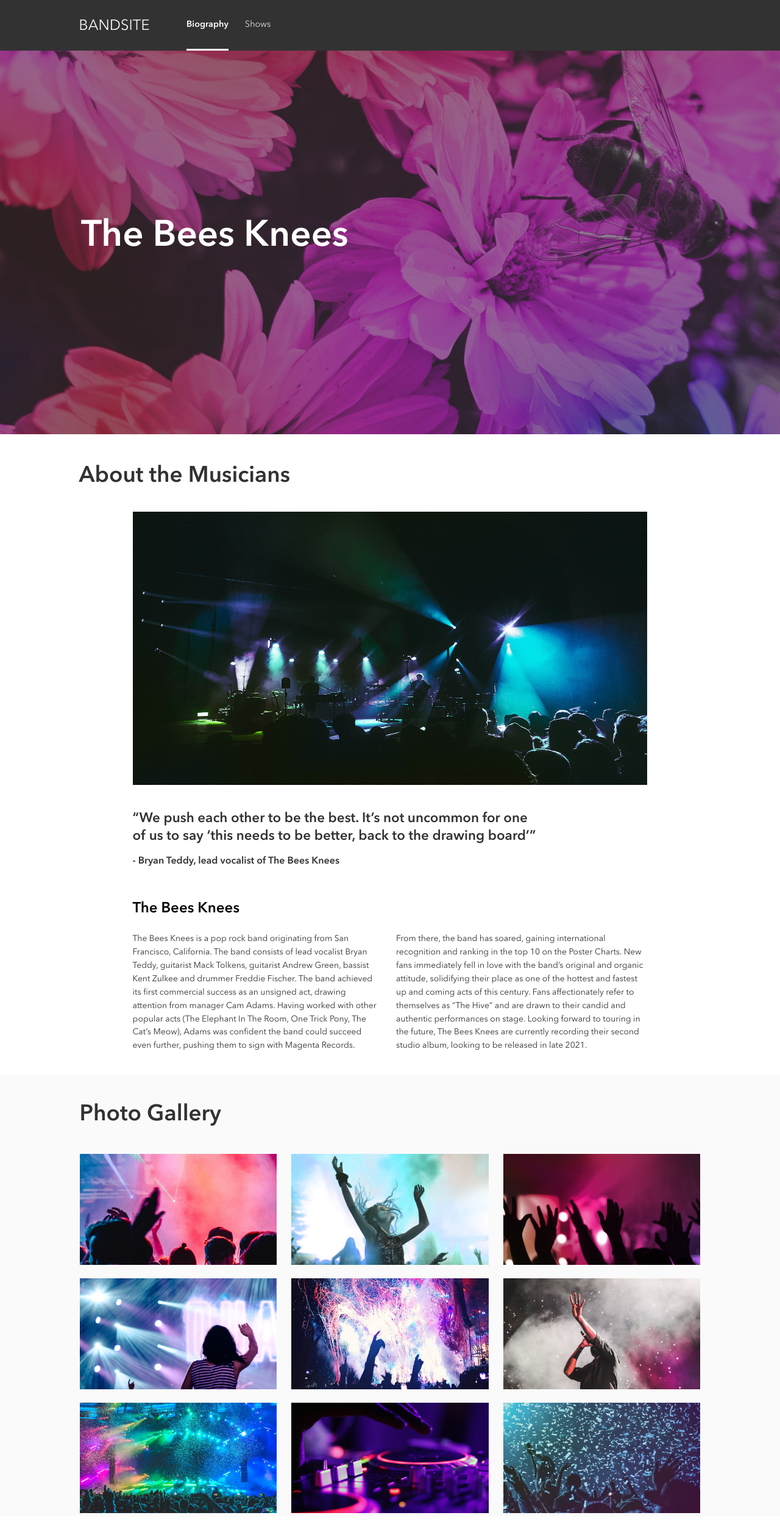
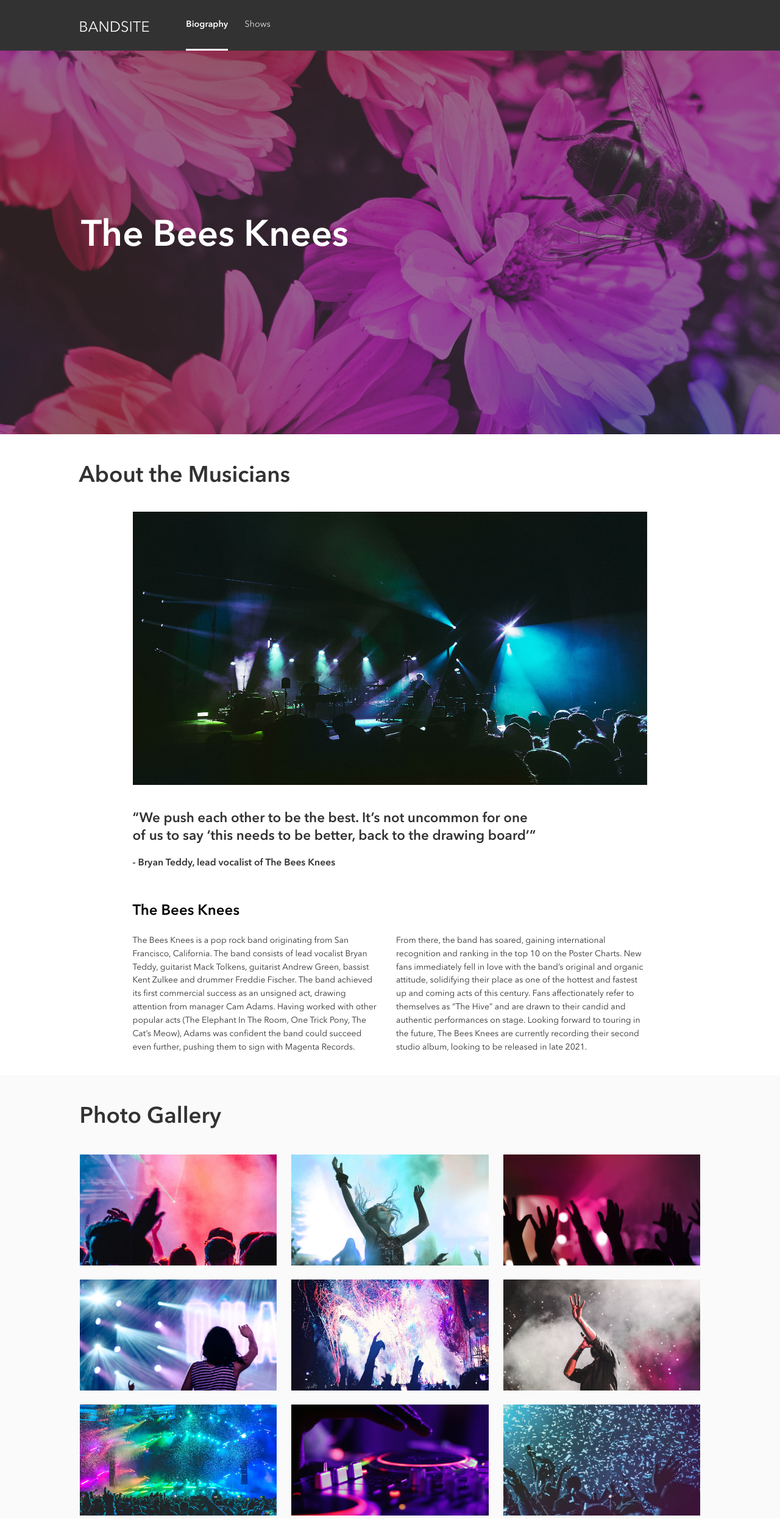
Before and after one commit to p-sweta/sweta-parmar-bandsite, a plain HTML site: page index.html in a window 1280 px wide. Shown: the top 2512 px of the page at 61% size. Drawn offline with nearby package versions, Linux system fonts and the light colour scheme; files that its build step writes are made by us from their sources.

Commit message:
fixed minor padding issues overall

```diff
--- a/styles/bio.scss
+++ b/styles/bio.scss
@@ -91,22 +91,22 @@
 
   &__vocalist {
     @include page-padding;
-    margin-top: 0.37rem;
+    margin-top: 0.39rem;
     font-family: "AvenirNextLTPro-Demi";
     font-size: 0.85rem;
     line-height: 1.5;
 
     @include tablet {
-      margin-top: 0.8rem;
+      margin-top: 0.85rem;
       padding: 0 12.5vw;
       font-size: 1rem;
       line-height: 1.32;
     }
 
     @include desktop {
-      margin-top: 0.3rem;
+      margin-top: 0.5rem;
       padding: 0 12.5vw;
-      font-size: 1rem;
+      font-size: 0.98rem;
       line-height: 1.32;
     }
   }
@@ -117,7 +117,7 @@
   &__heading {
     @include page-padding;
     color: $bandsite-darkblack;
-    margin-top: 1.55rem;
+    margin-top: 1.6rem;
     font-size: 0.87rem;
 
     @include tablet {
@@ -134,7 +134,7 @@
       display: flex;
       justify-items: flex-start;
       column-gap: 1.5rem;
-      margin: 1.5rem 0;
+      margin: 1.45rem 0;
     }
   }
 
@@ -143,6 +143,7 @@
     padding-right: 2rem;
     margin-top: 1rem;
     font-size: 0.78rem;
+    line-height: 1.44;
 
     &--second {
       margin-top: 0.9rem;
@@ -174,12 +175,8 @@
       padding-top: 0.65rem;
 
       @include tablet {
-        padding-top: 1rem;
-        padding-bottom: 0.5rem;
-      }
-
-      @include desktop {
-        padding-top: 0.95rem;
+        padding-top: 1.1rem;
+        padding-bottom: 0.3rem;
       }
     }
   }
@@ -195,14 +192,14 @@
 
     @include desktop {
       padding-top: 0.8rem;
-      margin-bottom: 1.8rem;
+      margin-bottom: 2rem;
     }
   }
 
   &__img {
     @include page-padding;
     width: 100%;
-    margin: 0.28rem 0;
+    margin: 0.35rem 0;
 
     @include tablet {
       width: 31.22%;
@@ -306,7 +303,9 @@
 
 // contact section
 .contact {
+
   &__container {
+
     @include tablet {
       margin: 0.85rem 0 0 0;
       padding: 0;
@@ -318,7 +317,7 @@
   }
 
   &__heading {
-    padding-top: 0rem;
+    padding-top: 0.3rem;
     font-size: 0.85rem;
 
     @include tablet {
@@ -371,8 +370,8 @@
 
     @include tablet {
       position: absolute;
-      right: 0;
-      top: 3.6rem;
+      right: 0vw;
+      top: 7.62vw;
     }
 
     @include desktop {
--- a/styles/partials/_global.scss
+++ b/styles/partials/_global.scss
@@ -51,7 +51,15 @@ body {
     display: flex;
     flex-direction: column;
     align-items: center;
-    padding: 1.2vw 0 0.32vw 0.05vw;
+    padding: 4.8vw 0 1.8vw 0.05vw;
+
+    @include tablet {
+        padding: 1.8vw 0;
+      }
+
+      @include desktop {
+        padding: 1.4vw 0;
+      }
   }
 }
 
@@ -84,7 +92,7 @@ body {
 
     &--active {
       border-bottom: 3px solid $white;
-      &:hover {}
+
 
       @include tablet {
         border: none;
```
